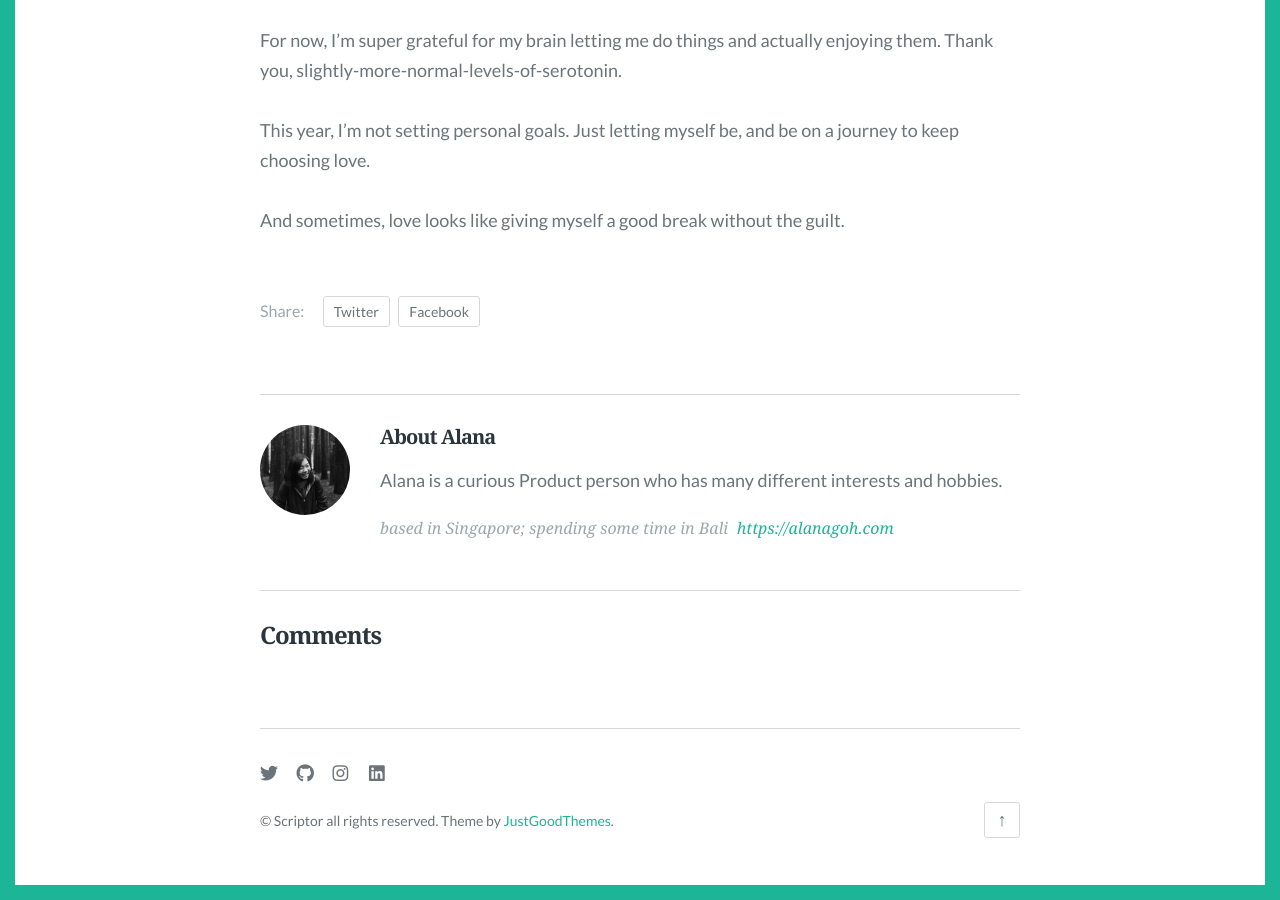
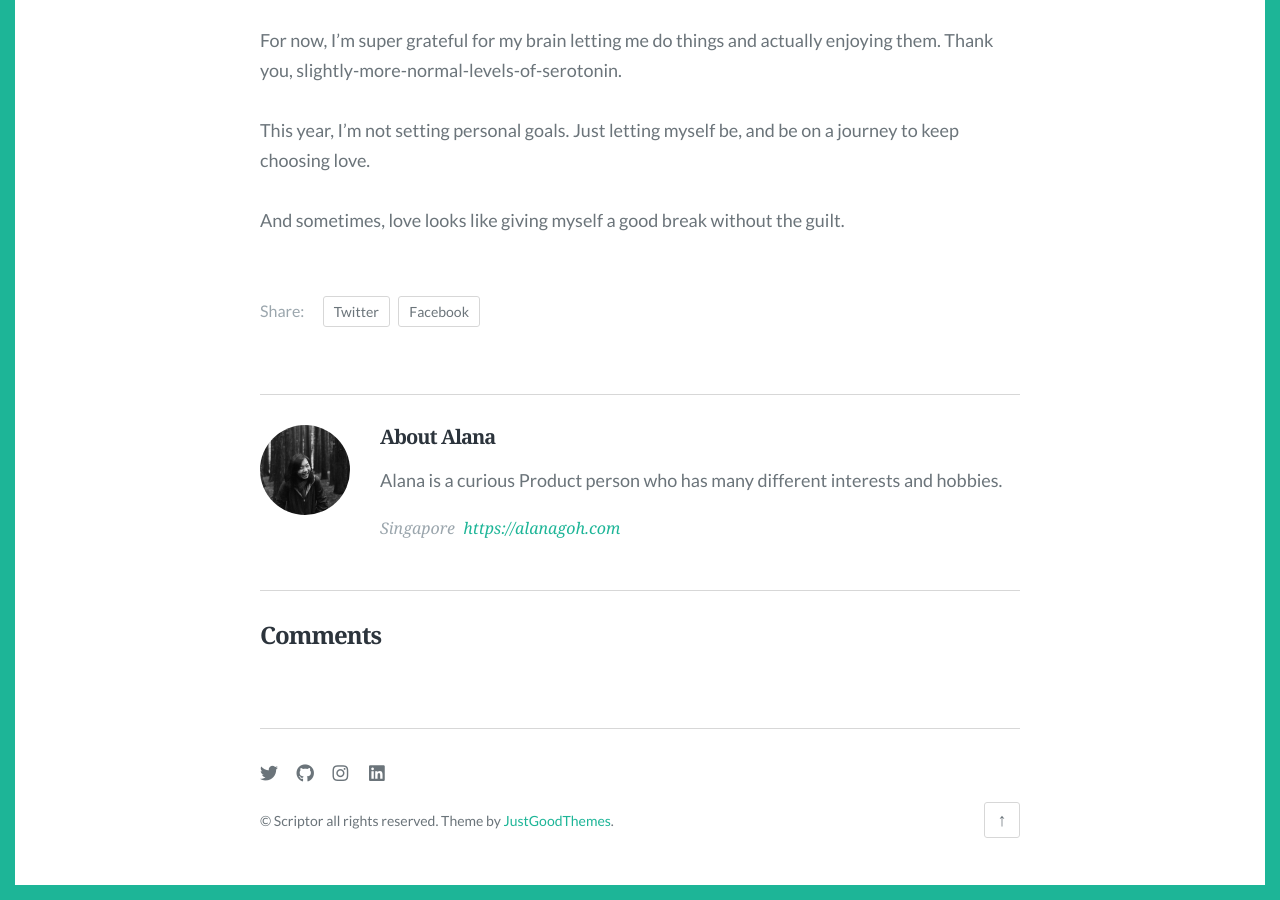
Before and after one commit to alanagoh/new-personal-web, a Jekyll site: the page built from _posts/2021-01-10-the-idea-of-rest.markdown, in a window 1280 px wide and 900 px high, scrolled down 1343 px. Built offline with Jekyll 4.4.1, drawn with Linux system fonts in a browser that asks for light colours; some web fonts are replaced; comment, search, counter and statistics services are not loaded.

```diff
--- a/_data/author.json
+++ b/_data/author.json
@@ -2,6 +2,6 @@
   "name": "Alana",
   "bio": "Alana is a curious Product person who has many different interests and hobbies.",
   "url": "https://alanagoh.com",
-  "location": "based in Singapore; spending some time in Bali",
+  "location": "Singapore",
   "image": "images/author.png"
 }
--- a/_posts/2020-09-13-on-burnout.markdown
+++ b/_posts/2020-09-13-on-burnout.markdown
@@ -14,6 +14,7 @@
 
 _Epistemic status_: `High confidence` of my own experience
 - - - -
+<!--more-->
 
 # what burnout looks like to me
 Being burnt out is like a candle which has fizzled out. Working no longer feels exciting or motivating. The default is going through the motion of getting by day to day. There’s a final stage I’ve felt once in university, where my body has no way of feeling rested even after 8 or 10 hours of sleep each night, and I’m feeling tired by late evening at 6 pm or earlier. A kind of tired that sleep can no longer remedy.
--- a/_posts/2020-09-27-the-change-and-chase copy.markdown
+++ b/_posts/2020-09-27-the-change-and-chase copy.markdown
@@ -14,6 +14,9 @@
 
 _Epistemic status_: `High confidence` of my own experience; `Mid-low confidence` of everything else as I've not really let this sit or thoroughly edited my thoughts.
 - - - -
+
+<!--more-->
+
 
 One of the topic in the early chapters of the book is about how the world is changing at a rapid pace. (Indeed the world has changed into something quite unthinkable just 8 to 9 months ago.) The change AND pace of change in technologies are contributing to our anxiety. Social media. Automation. Our impact on the environment. The news cycle. What have you.
 
--- a/_posts/2021-01-10-the-idea-of-rest.markdown
+++ b/_posts/2021-01-10-the-idea-of-rest.markdown
@@ -7,6 +7,8 @@
 ---
 
 What is rest?
+
+<!--more-->
 
 I can clock 9-10 hours of sleep on some nights after a mentally draining day, but those hours may not translate into feeling rested in the morning. Sleep is the only time when I feel justified not ‘doing’ anything - it’s just a blank, unless I remember my vivid dreams. In my usual waking hours, I feel the need to be doing something, listening to something, reading something, fiddling with something, just getting something done. But maybe more hours sleeping doesn’t necessarily mean more rest.
 
--- a/_posts/2021-03-13-local-bookstores-matter.markdown
+++ b/_posts/2021-03-13-local-bookstores-matter.markdown
@@ -9,6 +9,8 @@
 This became surprisingly long, but if you’re interested to hear about my memories of working at a local bookstore and why it matters to me - read on.
 
 I realised I’ve not written about my 2017/18 bookstore days, and I thought I should before memories get murkier as years catch on.
+
+<!--more-->
 
 # my dream of becoming a bookseller
 Some friends and colleagues may know - I have a dream of becoming a bookseller one day. This dream came about as a bookish teenager who loved to spend time in the public library looking for more fiction to devour during the school holidays. This love for reading was instilled in me when my parents regularly brought me to the library, Popular bookstores, and MPH warehouse book sales to pick up a handful of books at a time.
--- a/_posts/2022-01-09-my-2021-review.markdown
+++ b/_posts/2022-01-09-my-2021-review.markdown
@@ -7,6 +7,8 @@
 ---
 
 I'm honestly struggling to write this post, but I still want to finish it because it's becoming a yearly thing for me. And I want future me to be able to find this snapshot of life when she looks back at it.  Ending the year, and starting another is an arbitrary checkpoint for most of us to relook at our yearly goals and set new resolutions.  I've not set any, because I wanted to flow. I think I've gained some momentum to flow from 2021 to 2022. Sure, there are some transitions and changes to get used to, but I'm still me. There's no New Year, New Me. I'm always still ever changing.
+
+<!--more-->
 
 At the [end of 2020](https://alanagoh.com/2021/01/03/my-2020-review), I told myself I’ll not plan out things I want to do. Instead, I wanted to go with the flow and take the lessons from the past year. It was a good decision, I did so much more than I ever would have thought about. Diving head first into situations that I thought would pay off. Pushing through the walls that my mind put up, and doing what’s good for me, not just what I *felt* like doing, or *feel like* that day - which was *nothing* at times. It paved the way to happy accidents, serendipity, beautiful mistakes, unexpected adventures.
 
```
